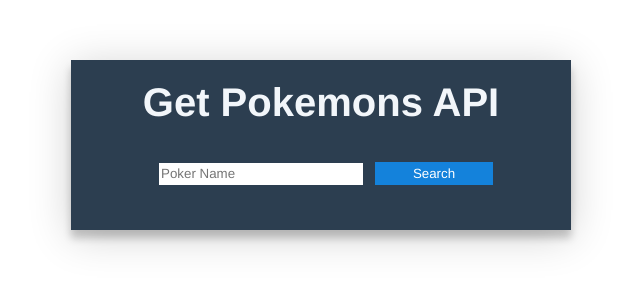
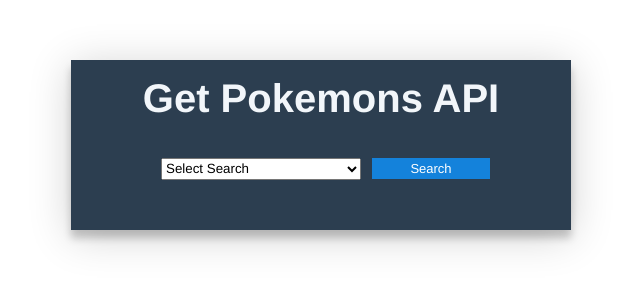
Before and after one commit to moisesgui/PokerApi, a Vue app: page / in a window 1280 px wide. Shown: the top 300 px of the page, without its empty margins (319-959 px from the left). Built offline with nearby package versions, Linux system fonts and the light colour scheme.

Commit message:
create new scren elements

```diff
--- a/src/App.vue
+++ b/src/App.vue
@@ -1,46 +1,54 @@
 <template>
+
   <div class="container">
-    <TitleElement msg="Get Pokemons API "/>
-    <input
-      v-model="txtPokemon"
-      class="fieldTxt"
-      type="text"
-      placeholder="Poker Name"
-    >
-    <button class="btn" >Search</button>
+    <TitleElement msg="Get Pokemons API " />
+    <div class="content-select">
+      <select class="select-element" name="Select Search">
+        <option class="opSelect" value="Select">Select Search</option>
+        <option class="opName" value="Name">Name</option>
+        <option class="opId" value="Id">Id</option>
+        <option class="opAbility" value="Ability">Ability</option>
+      </select>
+      <button class="btn" @click="getPokerApi()">Search</button>
     </div>
+  </div>
+
 </template>
 
 <script>
-  import TitleElement from './components/TitleElement.vue'
+import TitleElement from "./components/TitleElement.vue";
 
 export default {
-    name: 'App',
+  name: "App",
   components: {
-      TitleElement
+    TitleElement,
   },
 
-    data(){
+  data() {
     return {
       pokerApi: [],
       txtPokemon: "",
-        baseUrl: "https://pokeapi.co/api/v2/"
-      }
+      baseUrl: "https://pokeapi.co/api/v2/",
+    };
   },
 
   methods: {
-    getIndividualPokemon(){
-      fetch(`https://pokeapi.co/api/v2/pokemon/${this.pokerName}`)
-      .then(response => response.json())
-      .then(data => {
-        console.log(data);
-        this.pokemons = [];
-        this.pokemons.push(data)
-        })
+    getPokerApi() {
+      fetch(`${this.baseUrl}`)
+        .then((response) => response.json())
+        .then((respApi) => {
+          console.log(respApi);
+          this.pokerApi = [];
+          this.pokerApi.push(respApi);
+        });
+    },
+    fieldValidade() {
+      if (this.txtPokemon) {
+        return console.log("hellow");
       }
-    }
-  }
-
+    },
+  },
+};
 </script>
 
 <style>
@@ -60,22 +68,25 @@
   height: 170px;
   box-shadow: 0 8px 8px 0 rgba(0, 0, 0, 0.2), 0 6px 40px 0 rgba(0, 0, 0, 0.19);
 }
-.fieldTxt {
+.content-select {
+  margin: 20px 20px 10px;
+}
+.select-element {
   font-family: Avenir, Helvetica, Arial, sans-serif;
   width: 200px;
-  height: 20px;
+  height: 22px;
   margin: 10px;
-  border: solid 1px #2c3e50;
 }
 .btn {
   font-family: Avenir, Helvetica, Arial, sans-serif;
+  font-size: 13px;
   border: solid 1px #2c3e50;
   width: 120px;
-  height: 25px;
+  height: 23px;
   color: white;
   background-color: rgb(20, 130, 219);
 }
 .btn:hover {
-  background-color: rgb(46, 155, 243);
+  background-color: rgb(68, 163, 241);
 }
 </style>
--- a/src/components/TitleElement.vue
+++ b/src/components/TitleElement.vue
@@ -18,6 +18,6 @@ export default {
     margin: 0 auto;
   }
   .content {
-    padding-top: 20px;
+    padding: 16px 16px 0px;
   }
 </style>
```
Lines whose indentation alone changed are shown as unchanged.
